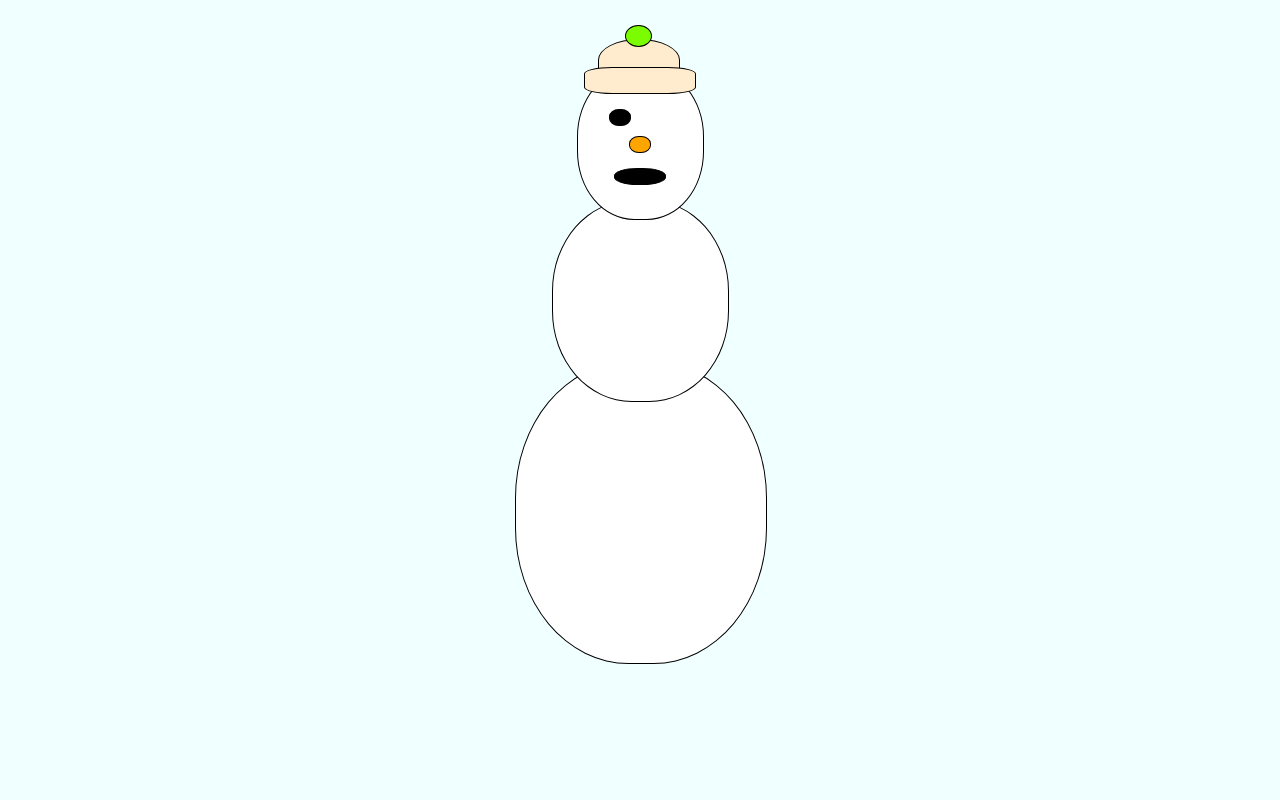
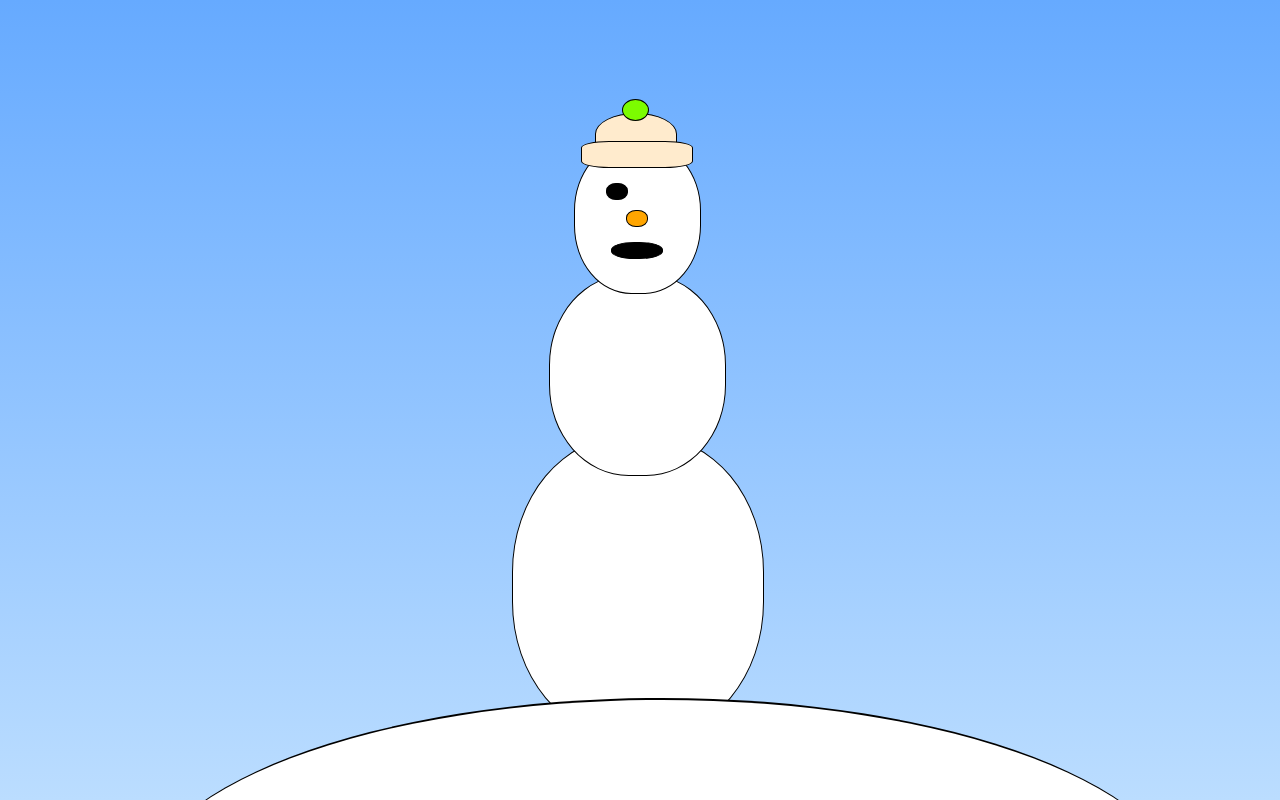
Before and after one commit to tb1994/iop-7xx, a plain HTML site: page index.html in a window 1280 px wide. Drawn offline with Linux system fonts and the light colour scheme.

Commit message:
added hill and gradient sky for snowman

```diff
--- a/assets/CSS/style.css
+++ b/assets/CSS/style.css
@@ -1,11 +1,33 @@
+html{
+    height: 100%;
+    overflow: hidden;
+}
+
 body{
-    background-color: azure;
+    margin: 0;
+    width: 100%;
+    height: 100%;
+    overflow: hidden;
+    color: #fff;
+    background-color: #9cf;
+    background-image: -webkit-gradient(linear, left top, left bottom, from(#6af), to(#bdf));
+    background-image: -webkit-linear-gradient(#6af, #bdf);
+    background-image: -moz-linear-gradient(#6af, #bdf);
+    background-image: linear-gradient(#6af, #bdf);
+}
+
+::-webkit-scrollbar {
+    display: none;
 }
 
 .snowMan{
+   text-align: center;
     width: 250px;
     margin: auto;
     overflow: visible;
+    position: fixed;
+    bottom: -300px;
+    left: 40%;
 }
 
 .fluffle{
@@ -118,3 +140,15 @@ border-radius: 45%;
     z-index: 8;
     margin-bottom: -40px;
 }
+
+.hill {
+    border-top: 2px solid #000;
+    width: 300%;
+    margin-left: -150%;
+    min-height: 100px;
+    padding: 60%;
+    border-radius: 50%;
+    border-left-color: transparent;
+    border-right-color: transparent;
+    background-color: #FFF;
+}
--- a/index.html
+++ b/index.html
@@ -25,6 +25,8 @@
         </div>
         <div class="body"></div>
         <div class="feet"></div>
+        <!--HILL-->
+        <div class="hill"></div>
     </div>
 
 </body>
```
